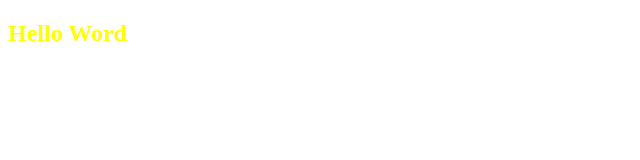
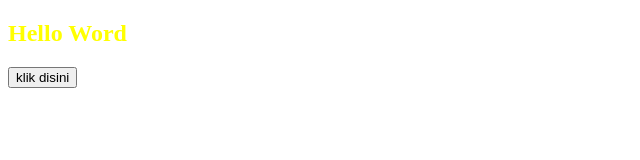
Before and after one commit to Elsasetiawati/Coba-Git, a plain HTML site: page index.html in a window 1280 px wide. Shown: the whole page, without its empty margins (0-640 px from the left). Drawn offline with Linux system fonts and the light colour scheme.

Commit message:
menambahkan internal JavaScript

```diff
--- a/index.html
+++ b/index.html
@@ -9,5 +9,11 @@
   </head>
   <body>
     <h2>Hello Word</h2>
+    <button onclick="showAlert()">klik disini</button>
+    <script>
+      function showAlert() {
+        alert("Allo selamat datang diDunia codding");
+      }
+    </script>
   </body>
 </html>
```
Also changed, not shown: 1 other file.
